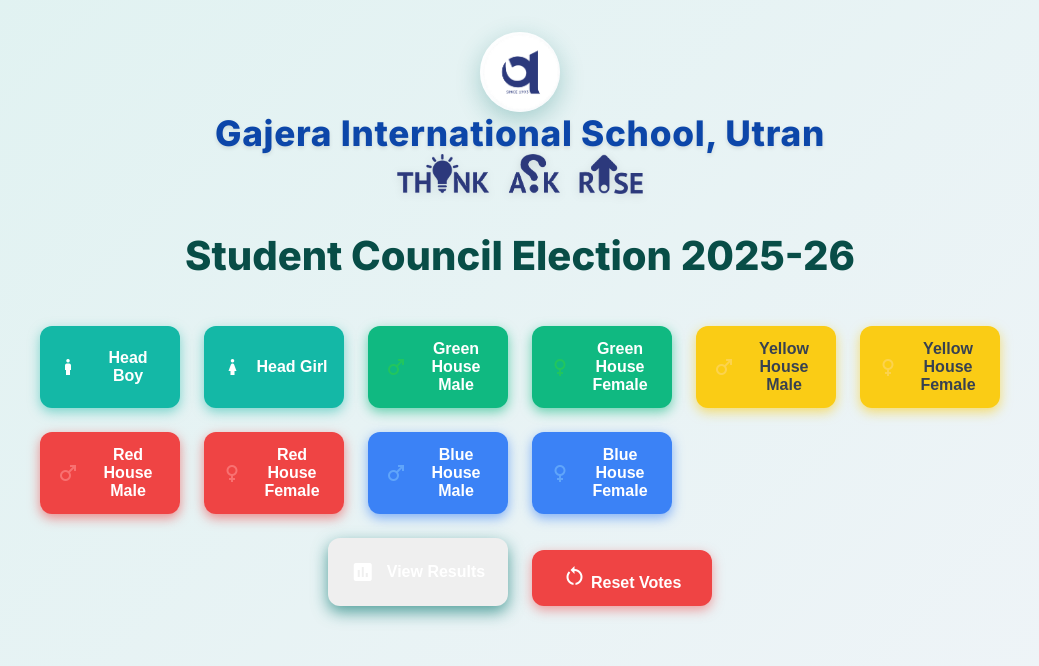
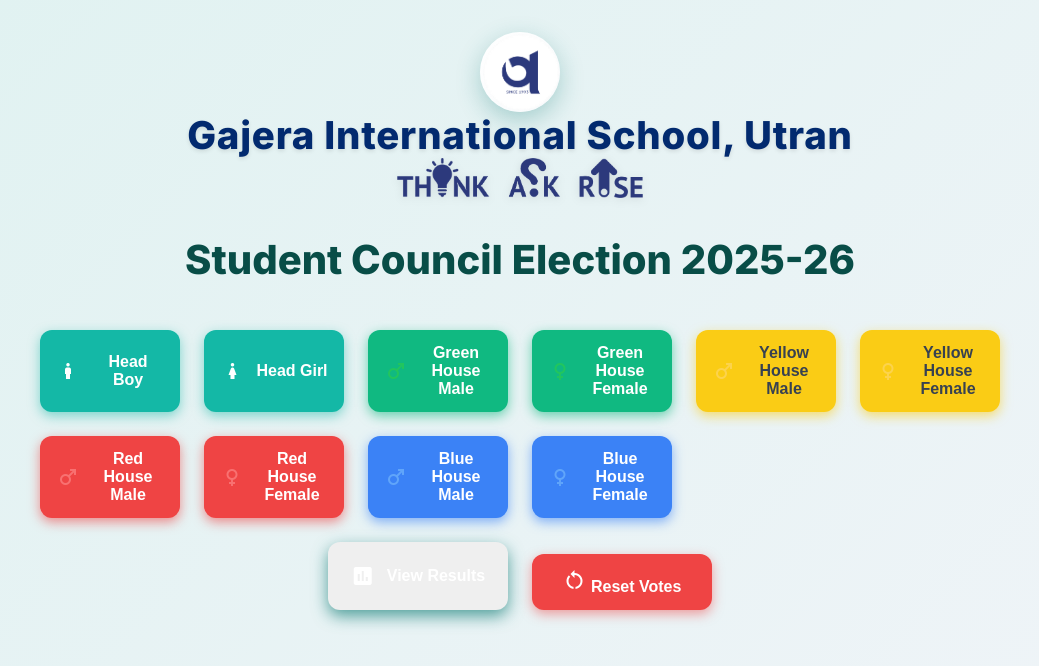
Before and after one commit to RohitSingh2610/votingApp, a plain HTML site: page index.html in a window 1280 px wide. Shown: the whole page, without its empty margins (120-1159 px from the left). Drawn offline with Linux system fonts and the light colour scheme.

Commit message:
change Size school name

```diff
--- a/style.css
+++ b/style.css
@@ -65,8 +65,8 @@
 
     .school-name {
       font-weight: 800;
-      font-size: 2.2rem;
-      color: #0c46a9;
+      font-size: 2.4rem;
+      color: #022a6f;
       letter-spacing: 0.02em;
       text-shadow: 0 2px 4px rgba(0,0,0,0.1);
       line-height: 1.2;
```
